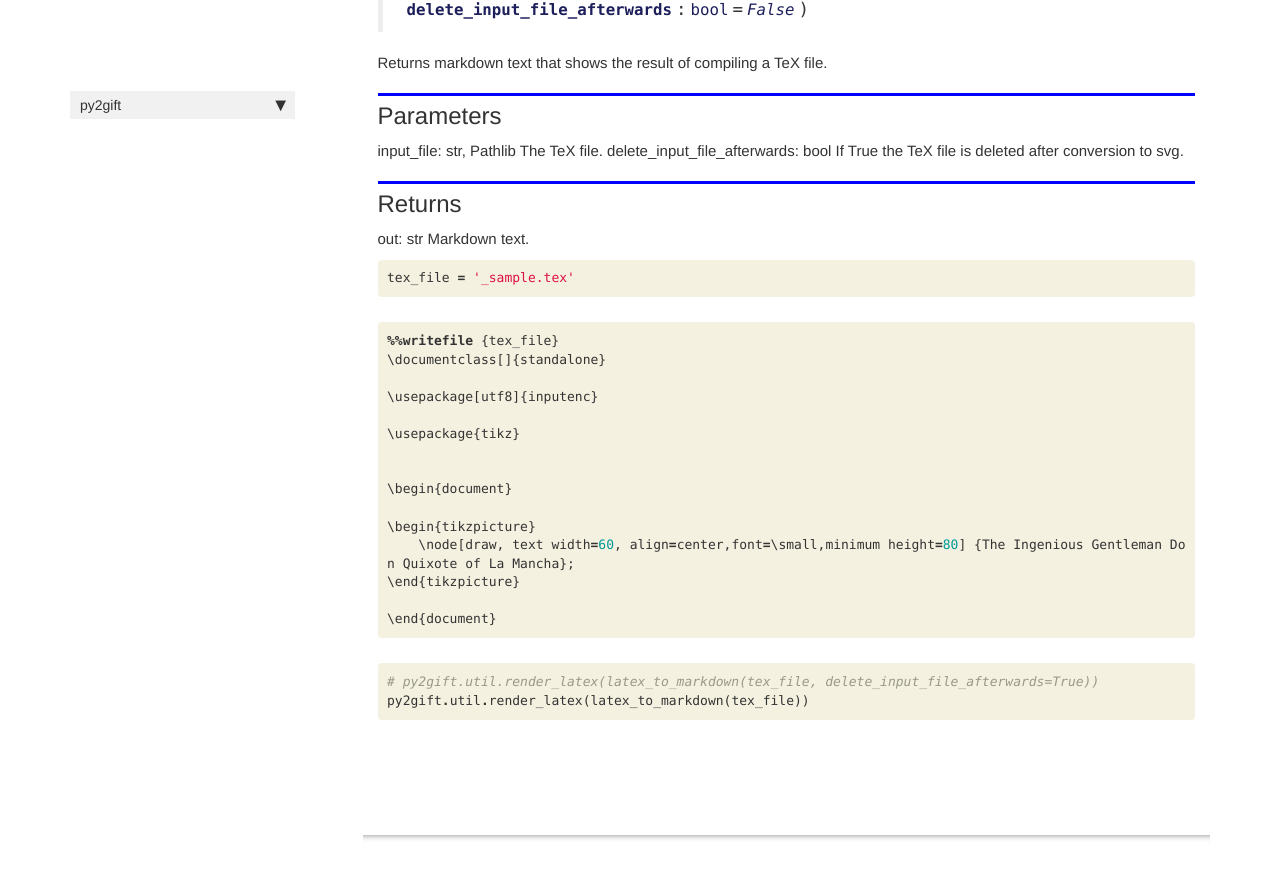
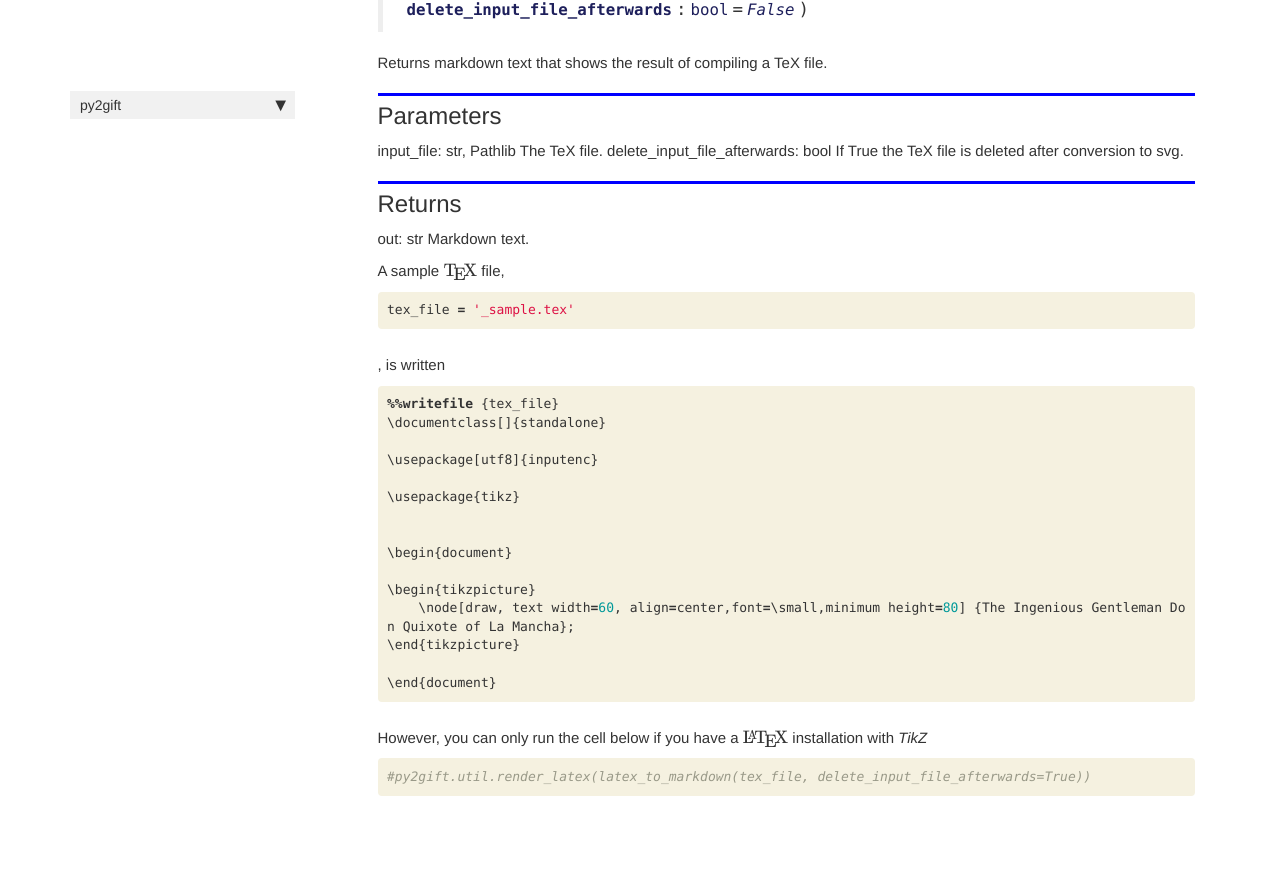
Before and after one commit to manuvazquez/py2gift, a Jekyll site: the page built from docs/core.html, in a window 1280 px wide and 900 px high, scrolled down 8877 px. Shown: the top 878 px of the window. Built offline with Jekyll 4.4.1, drawn with Linux system fonts in a browser that asks for light colours; nearby versions of some CDN libraries; comment, search, counter and statistics services are not loaded.

Commit message:
- 00_core.ipynb     - testing of `latex_to_markdown` is skipped since a LaTeX installation would be required

```diff
--- a/docs/core.html
+++ b/docs/core.html
@@ -1038,6 +1038,13 @@ delete_input_file_afterwards: bool
 </div>
     {% endraw %}
 
+<div class="cell border-box-sizing text_cell rendered"><div class="inner_cell">
+<div class="text_cell_render border-box-sizing rendered_html">
+<p>A sample $\TeX$ file,</p>
+
+</div>
+</div>
+</div>
     {% raw %}
 
 <div class="cell border-box-sizing code_cell rendered">
@@ -1055,6 +1062,13 @@ delete_input_file_afterwards: bool
 </div>
     {% endraw %}
 
+<div class="cell border-box-sizing text_cell rendered"><div class="inner_cell">
+<div class="text_cell_render border-box-sizing rendered_html">
+<p>, is written</p>
+
+</div>
+</div>
+</div>
     {% raw %}
 
 <div class="cell border-box-sizing code_cell rendered">
@@ -1086,6 +1100,13 @@ delete_input_file_afterwards: bool
 </div>
     {% endraw %}
 
+<div class="cell border-box-sizing text_cell rendered"><div class="inner_cell">
+<div class="text_cell_render border-box-sizing rendered_html">
+<p>However, you can only run the cell below if you have a $\LaTeX$ installation with <em>TikZ</em></p>
+
+</div>
+</div>
+</div>
     {% raw %}
 
 <div class="cell border-box-sizing code_cell rendered">
@@ -1093,8 +1114,7 @@ delete_input_file_afterwards: bool
 
 <div class="inner_cell">
     <div class="input_area">
-<div class=" highlight hl-ipython3"><pre><span></span><span class="c1"># py2gift.util.render_latex(latex_to_markdown(tex_file, delete_input_file_afterwards=True))</span>
-<span class="n">py2gift</span><span class="o">.</span><span class="n">util</span><span class="o">.</span><span class="n">render_latex</span><span class="p">(</span><span class="n">latex_to_markdown</span><span class="p">(</span><span class="n">tex_file</span><span class="p">))</span>
+<div class=" highlight hl-ipython3"><pre><span></span><span class="c1">#py2gift.util.render_latex(latex_to_markdown(tex_file, delete_input_file_afterwards=True))</span>
 </pre></div>
 
     </div>
```
Also changed, not shown: 1 other file.
